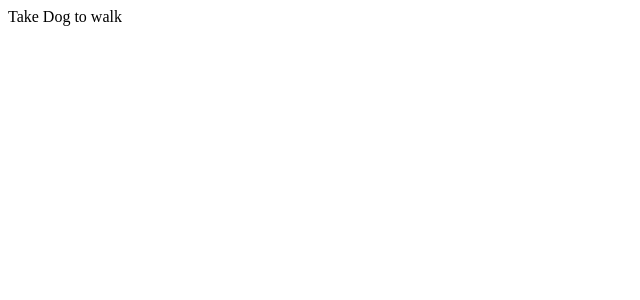
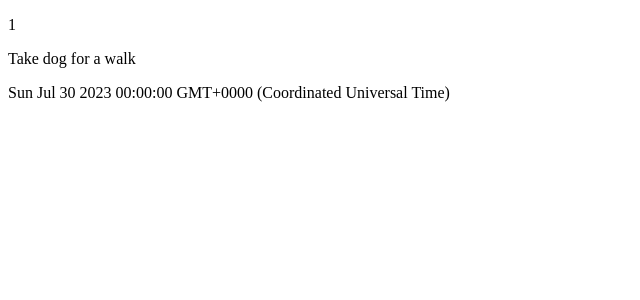
Before and after one commit to giriselvansridhar/Appoinment-App, an Angular app in the folder appoinment-app/: page / in a window 1280 px wide. Shown: the top 300 px of the page, without its empty margins (0-640 px from the left). Built offline with nearby package versions, Linux system fonts and the light colour scheme.

Commit message:
iterface commit

```diff
--- a/appoinment-app/src/app/appointment-list/appointment-list.component.html
+++ b/appoinment-app/src/app/appointment-list/appointment-list.component.html
@@ -1 +1,4 @@
-{{appointment}}
+<p>{{appointment.id}}</p>
+<p>{{appointment.title}}</p>
+<p>{{appointment.date}}</p>
+ <!-- This is from the models.ty from the components.ts -->
--- a/appoinment-app/src/app/appointment-list/appointment-list.component.ts
+++ b/appoinment-app/src/app/appointment-list/appointment-list.component.ts
@@ -1,4 +1,8 @@
 import { Component } from '@angular/core';
+import { Appointment } from '../models/appointment';
+
+
+// Need to import first
 
 @Component({
   selector: 'app-appointment-list',
@@ -7,7 +11,20 @@ import { Component } from '@angular/core';
 })
 export class AppointmentListComponent {
 
-  appointment:string="Take Dog to walk"
+
+
+
+  appointment: Appointment=
+  {
+    id:1,
+    title:"Take dog for a walk",
+    date:new Date('2023-07-30')
+  }
+
+
+
+
+
 
 
 
--- /dev/null
+++ b/appoinment-app/src/app/models/appointment.ts
@@ -0,0 +1,10 @@
+export interface Appointment {
+
+    id: number,
+    title: string,
+    date:Date
+
+}
+
+
+// Created All the neded poperties
```
Also changed, not shown: 1 other file (tests, documents, lock files or other folders).
